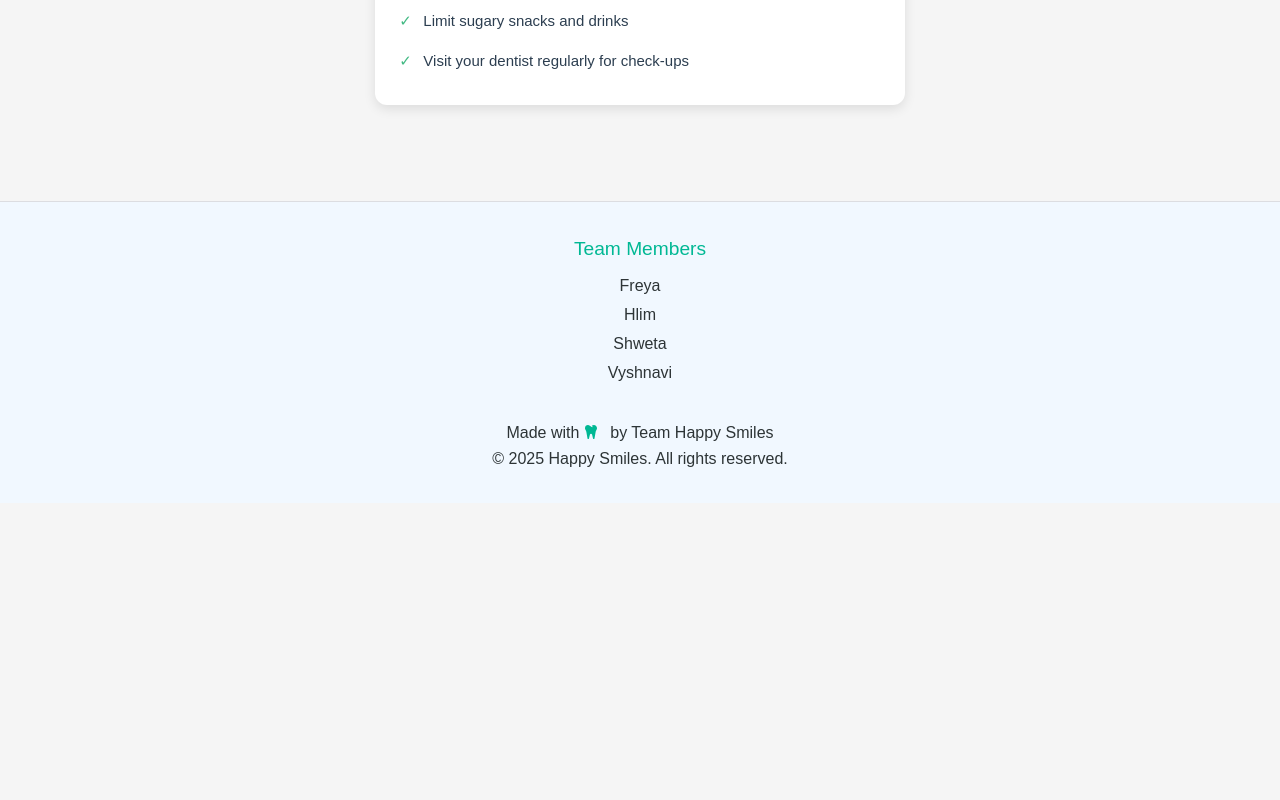
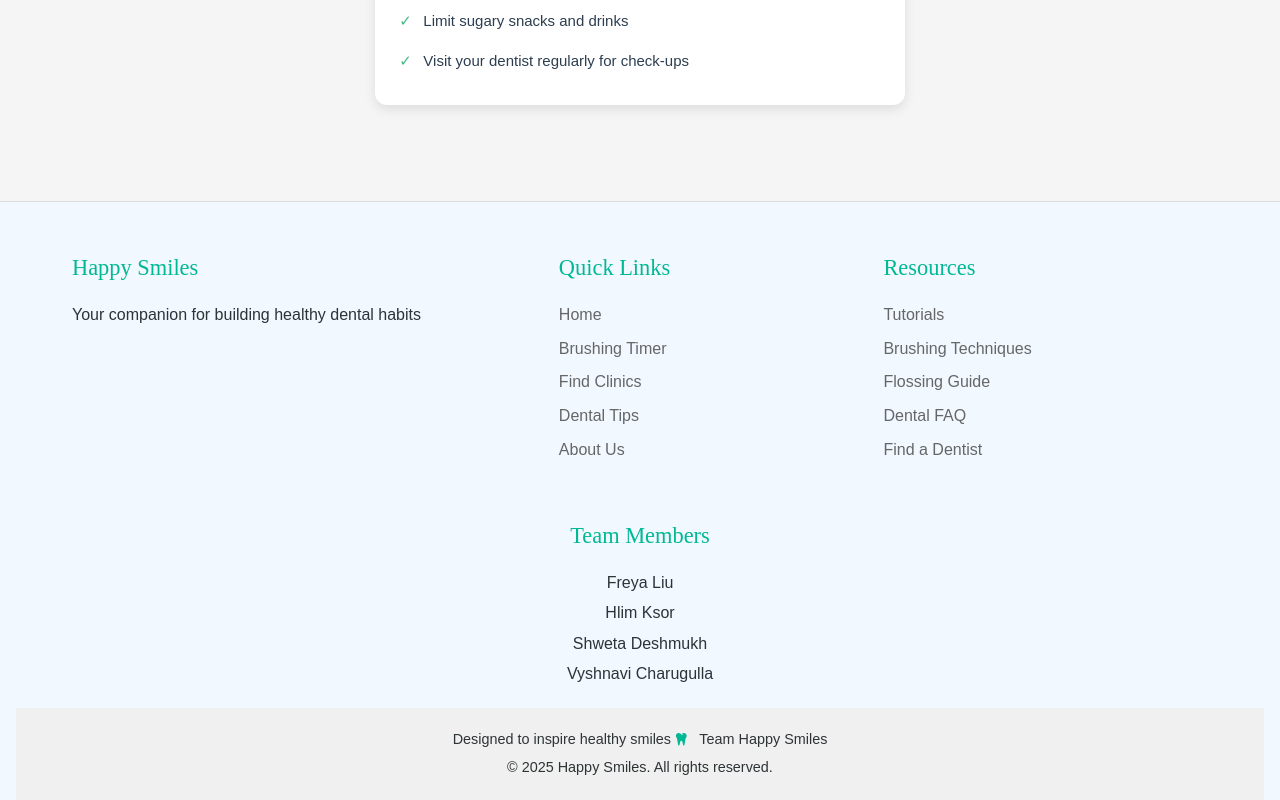
Before and after one commit to Happy-smiles-UNC/happy-smiles, a Vue app: page / in a window 1280 px wide. Shown: the part 965-1765 px from the top of the page. Before the commit the page ends 1468 px from the top, so only its background shows below. Built offline with nearby package versions, Linux system fonts and the light colour scheme; a small style sheet from the web is missing; what highcharts-vue would draw is missing.

Commit message:
Update AppFooter.vue

```diff
--- a/src/components/AppFooter.vue
+++ b/src/components/AppFooter.vue
@@ -1,21 +1,56 @@
 <template>
   <footer class="footer">
     <div class="footer-content">
+
+      <!-- Left section: Logo and About -->
+      <div class="footer-section about-section">
+        <h3>Happy Smiles</h3>
+        <p>Your companion for building healthy dental habits</p>
+      </div>
+
+      <!-- Middle section: Quick Links -->
+      <div class="footer-section">
+        <h3>Quick Links</h3>
+        <ul class="footer-links">
+          <li><router-link to="/">Home</router-link></li>
+          <li><router-link to="/timer">Brushing Timer</router-link></li>
+          <li><router-link to="/clinics">Find Clinics</router-link></li>
+          <li><router-link to="/tips">Dental Tips</router-link></li>
+          <li><router-link to="/about">About Us</router-link></li>
+        </ul>
+      </div>
+
+      <!-- Right section: Resources -->
+      <div class="footer-section">
+        <h3>Resources</h3>
+        <ul class="footer-links">
+          <li><router-link to="/tutorials">Tutorials</router-link></li>
+          <li><router-link to="/brushing">Brushing Techniques</router-link></li>
+          <li><router-link to="/flossing">Flossing Guide</router-link></li>
+          <li><router-link to="/faq">Dental FAQ</router-link></li>
+          <li><router-link to="/clinics">Find a Dentist</router-link></li>
+        </ul>
+      </div>
+
+    </div>
+
+    <!-- Second row: Team Members -->
+    <div class="footer-content team-content">
       <div class="team-section">
         <h4><font-awesome-icon icon="fa-solid fa-users" class="icon" /> Team Members</h4>
         <ul class="team-list">
-          <li>Freya</li>
-          <li>Hlim</li>
-          <li>Shweta</li>
-          <li>Vyshnavi</li>
-          <!-- Add more if you have -->
+          <li>Freya Liu</li>
+          <li>Hlim Ksor</li>
+          <li>Shweta Deshmukh</li>
+          <li>Vyshnavi Charugulla</li>
         </ul>
       </div>
+    </div>
 
-      <div class="footer-info">
-        <p>Made with <font-awesome-icon icon="fa-solid fa-tooth" class="icon" /> by Team Happy Smiles</p>
-        <p>&copy; 2025 Happy Smiles. All rights reserved.</p>
-      </div>
+    <!-- Footer Bottom -->
+    <div class="footer-bottom">
+      <p>Designed to inspire healthy smiles <font-awesome-icon icon="fa-solid fa-tooth" class="icon" /> Team Happy Smiles</p>
+      <p>&copy; 2025 Happy Smiles. All rights reserved.</p>
     </div>
   </footer>
 </template>
@@ -29,7 +64,7 @@ export default {
 <style scoped>
 .footer {
   background-color: #f1f8ff;
-  padding: 2rem 1rem;
+  padding: 2rem 1rem 0;
   margin-top: 2rem;
   font-family: 'Nunito', sans-serif;
   color: #2d3436;
@@ -38,20 +73,58 @@ export default {
 }
 
 .footer-content {
+  max-width: 1200px;
+  margin: 0 auto;
   display: flex;
-  flex-direction: column;
-  align-items: center;
+  flex-wrap: wrap;
+  justify-content: space-around;
+  padding: 1rem 2rem;
+}
+
+.footer-section {
+  flex: 1;
+  min-width: 220px;
+  margin-bottom: 2rem;
+}
+
+.about-section {
+  flex: 1.5;
+}
+
+.footer-section h3, .team-section h4 {
+  color: #00b894;
+  margin-bottom: 1rem;
+  font-size: 1.4rem;
+  font-family: 'Baloo 2', cursive;
+}
+
+.footer-links {
+  list-style: none;
+  padding: 0;
+  margin: 0;
+}
+
+.footer-links li {
+  margin-bottom: 0.5rem;
+}
+
+.footer-links a {
+  color: #666;
+  text-decoration: none;
+  transition: color 0.3s;
+}
+
+.footer-links a:hover {
+  color: #00b894;
+}
+
+.team-content {
+  justify-content: center;
+  padding-top: 0;
 }
 
 .team-section {
   text-align: center;
-  margin-bottom: 1rem;
-}
-
-.team-section h4 {
-  font-size: 1.2rem;
-  margin-bottom: 0.5rem;
-  color: #00b894;
 }
 
 .team-list {
@@ -61,16 +134,38 @@ export default {
 }
 
 .team-list li {
-  margin: 0.2rem 0;
+  margin-bottom: 0.3rem;
 }
 
-.footer-info {
+.footer-bottom {
+  background-color: #f0f0f0;
   text-align: center;
-  margin-top: 1rem;
+  padding: 1rem 0;
+  font-size: 0.9rem;
+}
+
+.footer-bottom p {
+  margin: 0.3rem 0;
 }
 
 .icon {
   margin-right: 0.5rem;
   color: #00b894;
 }
+
+@media (max-width: 768px) {
+  .footer-content {
+    flex-direction: column;
+    align-items: center;
+    text-align: center;
+  }
+
+  .footer-section, .about-section {
+    margin-bottom: 1.5rem;
+  }
+
+  .team-content {
+    margin-top: 1rem;
+  }
+}
 </style>
```
